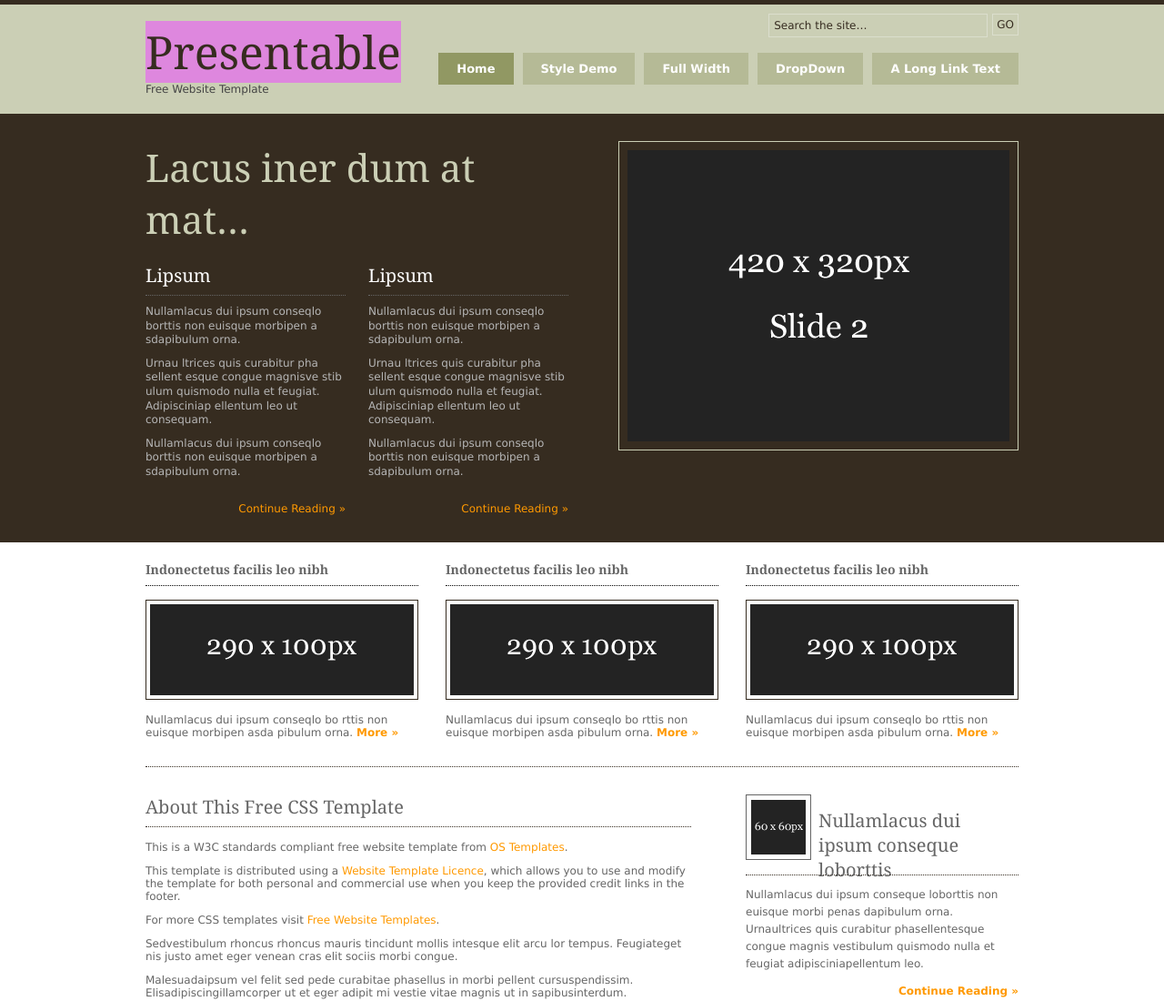
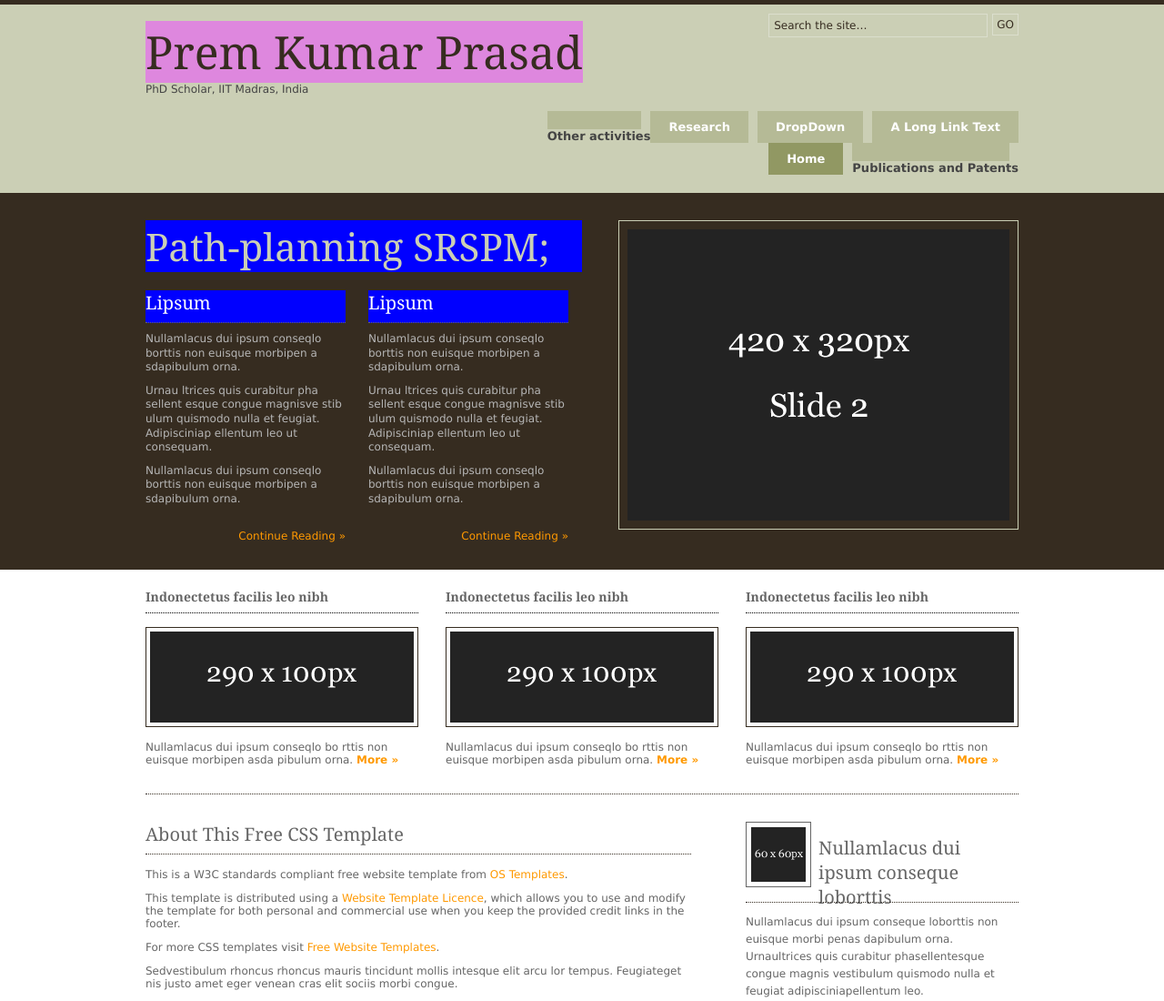
Before and after one commit to kumarprasadprem/premkumar, a plain HTML site: page index.html in a window 1280 px wide. Shown: the top 1100 px of the page at 91% size. Drawn offline with Linux system fonts and the light colour scheme.

Commit message:
First commit

```diff
--- a/index.html
+++ b/index.html
@@ -12,8 +12,9 @@
 <div class="wrapper col1">
   <div id="header">
     <div id="logo">
-      <h1><a href="index.html">Presentable</a></h1>
-      <p>Free Website Template</p>
+      <h1><a href="index.html">Prem Kumar Prasad</a></h1>
+      <p>PhD Scholar,
+         IIT Madras, India</p>
     </div>
     <div id="search">
       <form action="#" method="post">
@@ -34,8 +35,9 @@
             <li><a href="#">Link 3</a></li>
           </ul>
         </li>
-        <li><a href="pages/full-width.html">Full Width</a></li>
-        <li><a href="pages/style-demo.html">Style Demo</a></li>
+        <li><a href="pages/full-width.html">Research</a></li>
+        <li><a href="pages/style-demo.html"></a>Other activities</li>
+        <li><a href="pages/style-demo.html"></a>Publications and Patents</li>
         <li class="active"><a href="index.html">Home</a></li>
       </ul>
     </div>
@@ -46,7 +48,7 @@
 <div class="wrapper col2">
   <div id="intro">
     <div class="fl_left">
-      <h1>Lacus iner dum at mat&hellip;</h1>
+      <h1>Path-planning SRSPM;</h1>
       <ul>
         <li>
           <h2>Lipsum</h2>
--- a/layout/styles/layout.css
+++ b/layout/styles/layout.css
@@ -64,8 +64,8 @@ div.wrapper h1, div.wrapper h2, div.wrapper h3, div.wrapper h4, div.wrapper h5,
 .wrapper #intro li.last{margin:0;}
 #intro h1, #intro h2, #intro p, #intro ul{margin:0; padding:0; list-style:none; line-height:normal; border:none;}
 #intro .fl_left{display:block; float:left; width:480px;}
-#intro .fl_left h1{margin-bottom:20px; font-size:42px; color:#CBCFB5; background:#362C20; border:none;}
-#intro .fl_left h2{margin:0 0 10px 0; padding:0 0 8px 0; color:#FFFFFF; background:#362C20; border-bottom:1px dotted #666666;}
+#intro .fl_left h1{margin-bottom:20px; font-size:42px; color:#CBCFB5; background:#0000ff; border:none;}
+#intro .fl_left h2{margin:0 0 10px 0; padding:0 0 8px 0; color:#FFFFFF; background:#0000ff; border-bottom:1px dotted #666666;}
 #intro .fl_left li{display:block; float:left; width:220px; margin:0 25px 0 0;}
 #intro .fl_left p{margin-bottom:10px; line-height:1.3em;}
 #intro .fl_left p.readmore{display:block; margin:25px 0 0 0; text-align:right; line-height:normal;}
```
